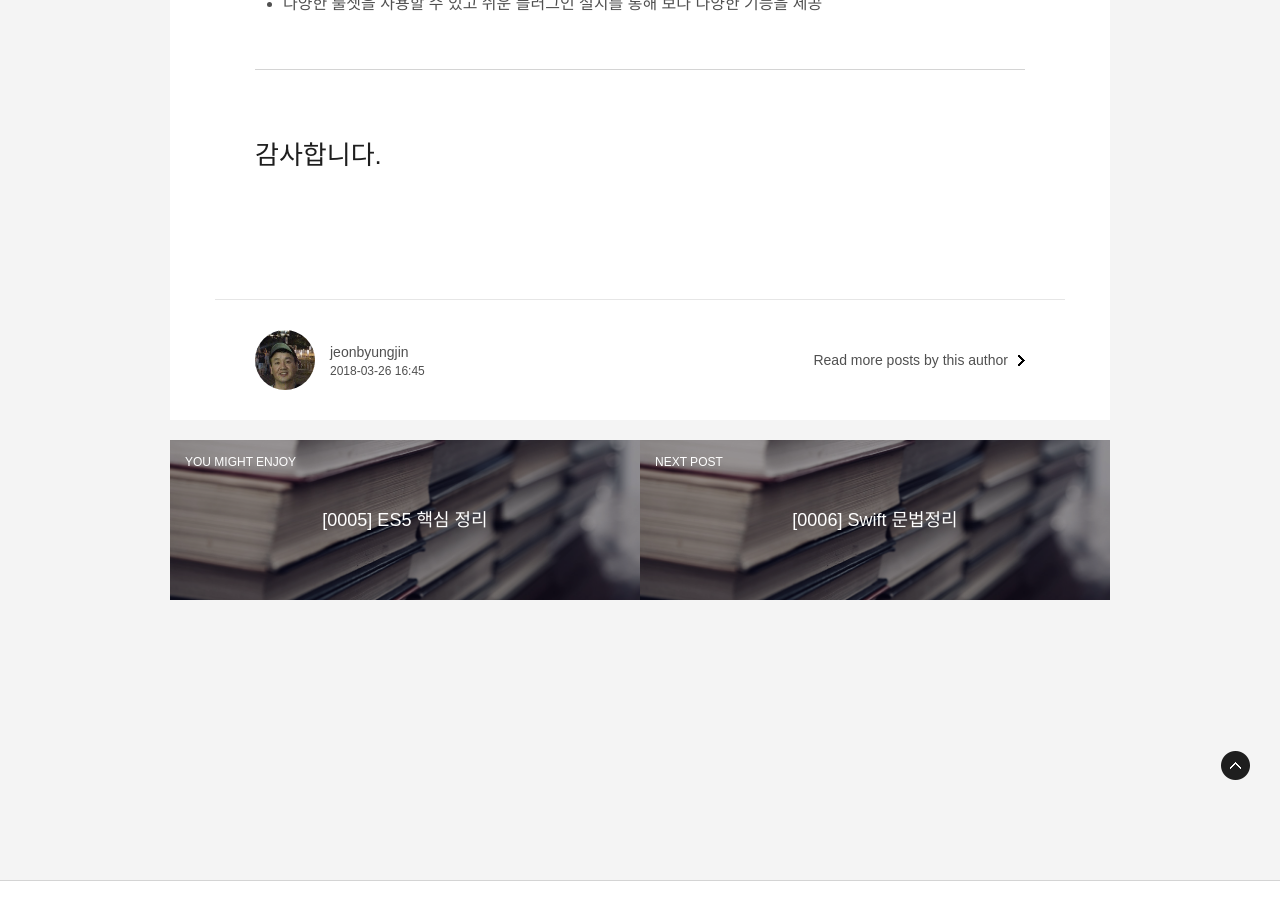
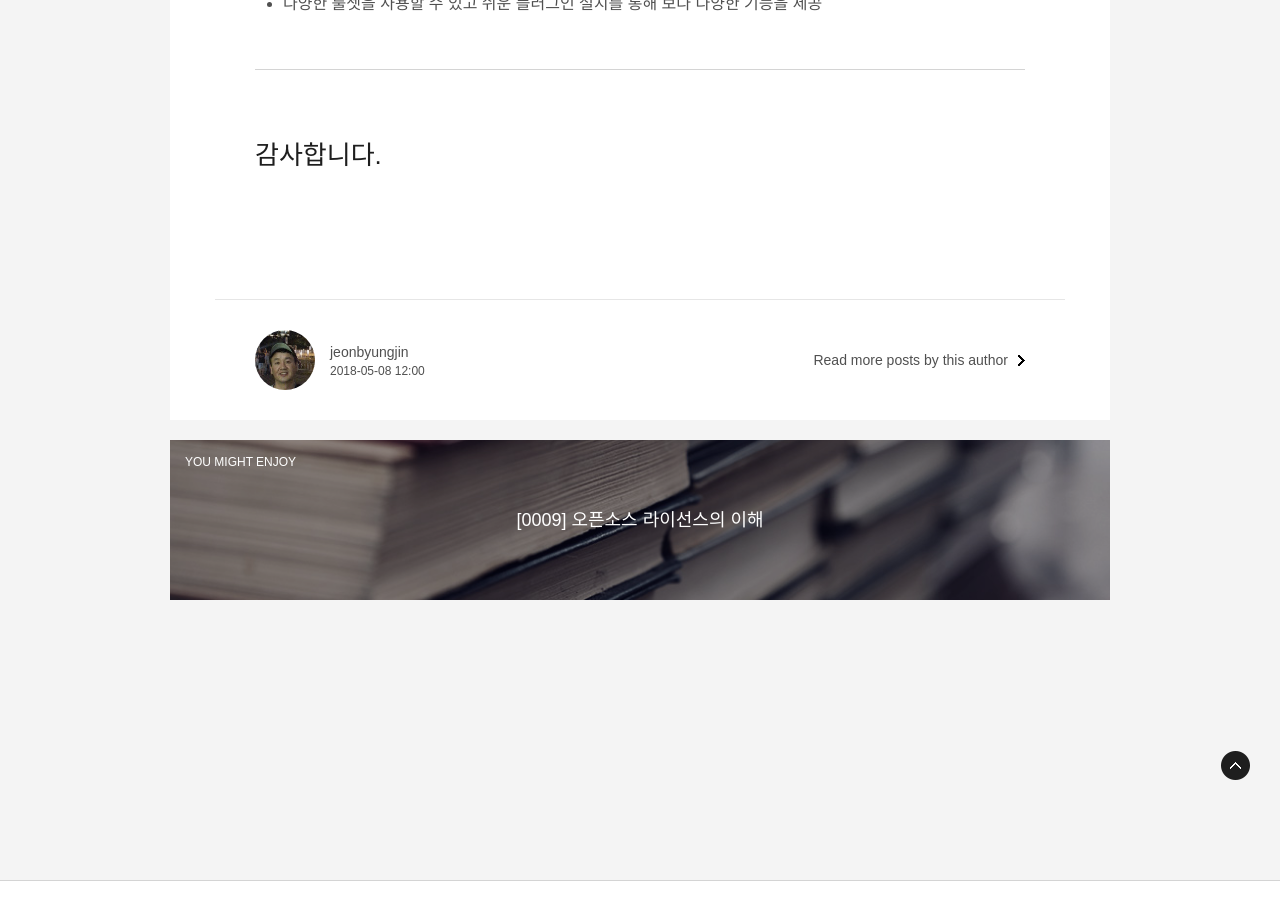
Before and after one commit to inswave/inswave.github.io, a Jekyll site: the page built from _posts/2018-03-26-review.md, in a window 1280 px wide and 900 px high, scrolled down 6630 px. Built offline with Jekyll 4.4.1, drawn with Linux system fonts in a browser that asks for light colours; some web fonts are replaced.

Commit message:
date edit

```diff
--- a/_posts/2018-03-26-review.md
+++ b/_posts/2018-03-26-review.md
@@ -3,7 +3,7 @@
 layout: post
 title: '[0010] Code Review'
 author: jeonbyungjin
-date: 2018-03-26 16:45
+date: 2018-05-08 12:00
 tags: [Code Review]
 
 ---
```
